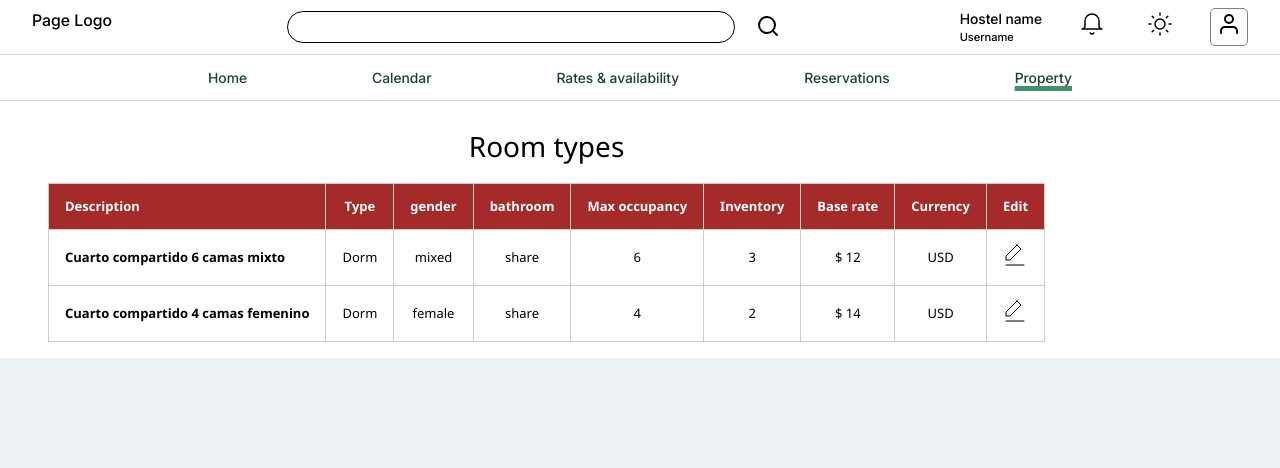
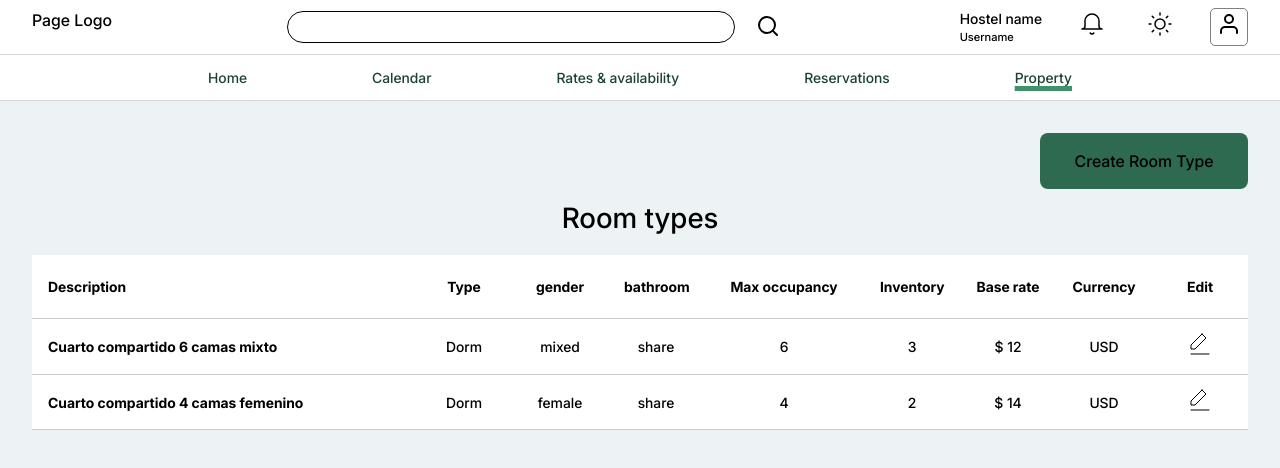
Before and after one commit to tomason182/hostel-front, a React (Vite) app: page /app/property/room-types in a window 1280 px wide. Shown: the top 468 px of the page. Built offline with nearby package versions, Linux system fonts and the light colour scheme.

Commit message:
add: style room type table

```diff
--- a/src/components/main_app/property/RoomTypes.jsx
+++ b/src/components/main_app/property/RoomTypes.jsx
@@ -28,7 +28,11 @@ function RoomTypes() {
     </tr>
   ));
   return (
-    <table id={styles.roomTypeTable}>
+    <div className={styles.roomTypeContainer}>
+      <button className={styles.createRoomTypeBtn} type="button">
+        Create Room Type
+      </button>
+      <table id={styles.table}>
         <caption>Room types</caption>
         <thead>
           <tr>
@@ -45,6 +49,7 @@ function RoomTypes() {
         </thead>
         <tbody>{tableRows}</tbody>
       </table>
+    </div>
   );
 }
 
--- a/src/styles/RoomTypes.module.css
+++ b/src/styles/RoomTypes.module.css
@@ -1,41 +1,73 @@
-#roomTypeTable {
-  display: block;
-  padding: 1rem 3rem;
+.roomTypeContainer {
+  display: flex;
+  flex-direction: column;
+  padding: 2rem;
+  max-width: 1326px;
+  margin: 0 auto;
+}
+
+.createRoomTypeBtn {
+  width: 13rem;
+  align-self: flex-end;
+  padding: 1rem 1rem;
+  background-color: var(--primary-color);
+  border-radius: var(--border-radius-large);
+}
+
+#table {
+  table-layout: fixed;
   border-collapse: collapse;
   background-color: #fff;
-  font-family: "Segoe UI", Tahoma, Geneva, Verdana, sans-serif;
+  width: 100%;
+  font-size: var(--font-size-small);
 }
 
-#roomTypeTable caption {
+#table thead th:nth-child(1) {
+  width: 60%;
+}
+
+#table thead th:nth-child(2),
+#table thead th:nth-child(3),
+#table thead th:nth-child(4),
+#table thead th:nth-child(6),
+#table thead th:nth-child(7),
+#table thead th:nth-child(8),
+#table thead th:nth-child(9) {
+  width: 15%;
+}
+
+#table thead th:nth-child(5) {
+  width: 25%;
+}
+
+#table caption {
   transform: translateX();
   font-size: var(--font-size-h2);
   padding: 0.5rem 0 1rem 0;
 }
 
-#roomTypeTable thead {
-  font-size: var(--font-size-small);
-  background-color: brown;
-  color: #fff;
+#table thead {
+  background-color: #fff;
+  color: #000;
+  height: 4rem;
 }
 
-#roomTypeTable td,
-#roomTypeTable th {
-  border: 1px solid #ccc;
-  padding: 0.3rem 0.5rem;
-  font-size: small;
+#table td,
+#table th {
   padding: 0.8rem 1rem;
+  border-bottom: 1px solid #ccc;
 }
 
-#roomTypeTable th:first-child {
+#table th:first-child {
   text-align: left;
 }
 
-#roomTypeTable td {
-  text-align: center;
+#table th {
+  font-family: var(--font-bold);
 }
 
-#roomTypeTable tr {
-  font-size: var(--font-size-small);
+#table td {
+  text-align: center;
 }
 
 .editBtn {
```
Lines whose indentation alone changed are shown as unchanged.
